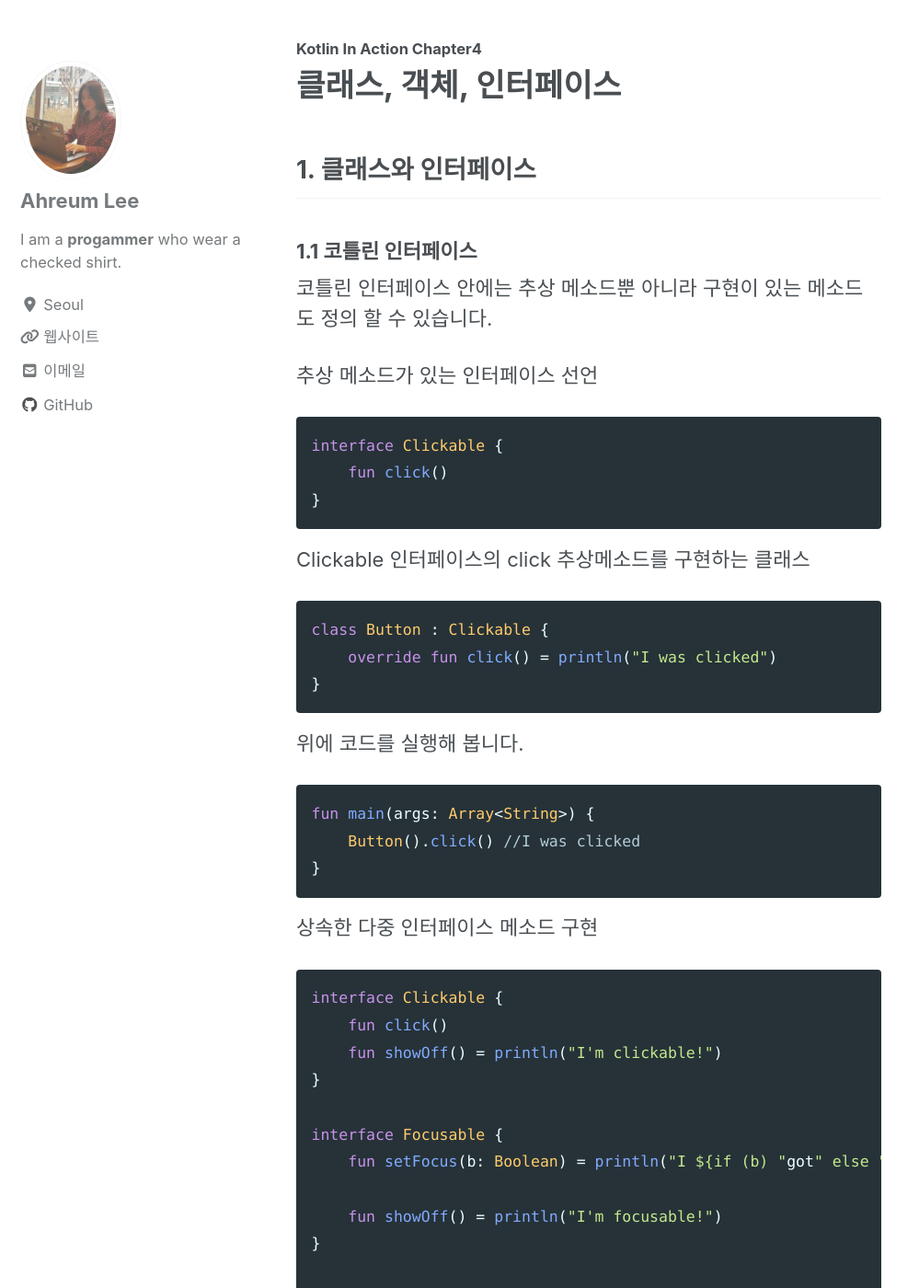
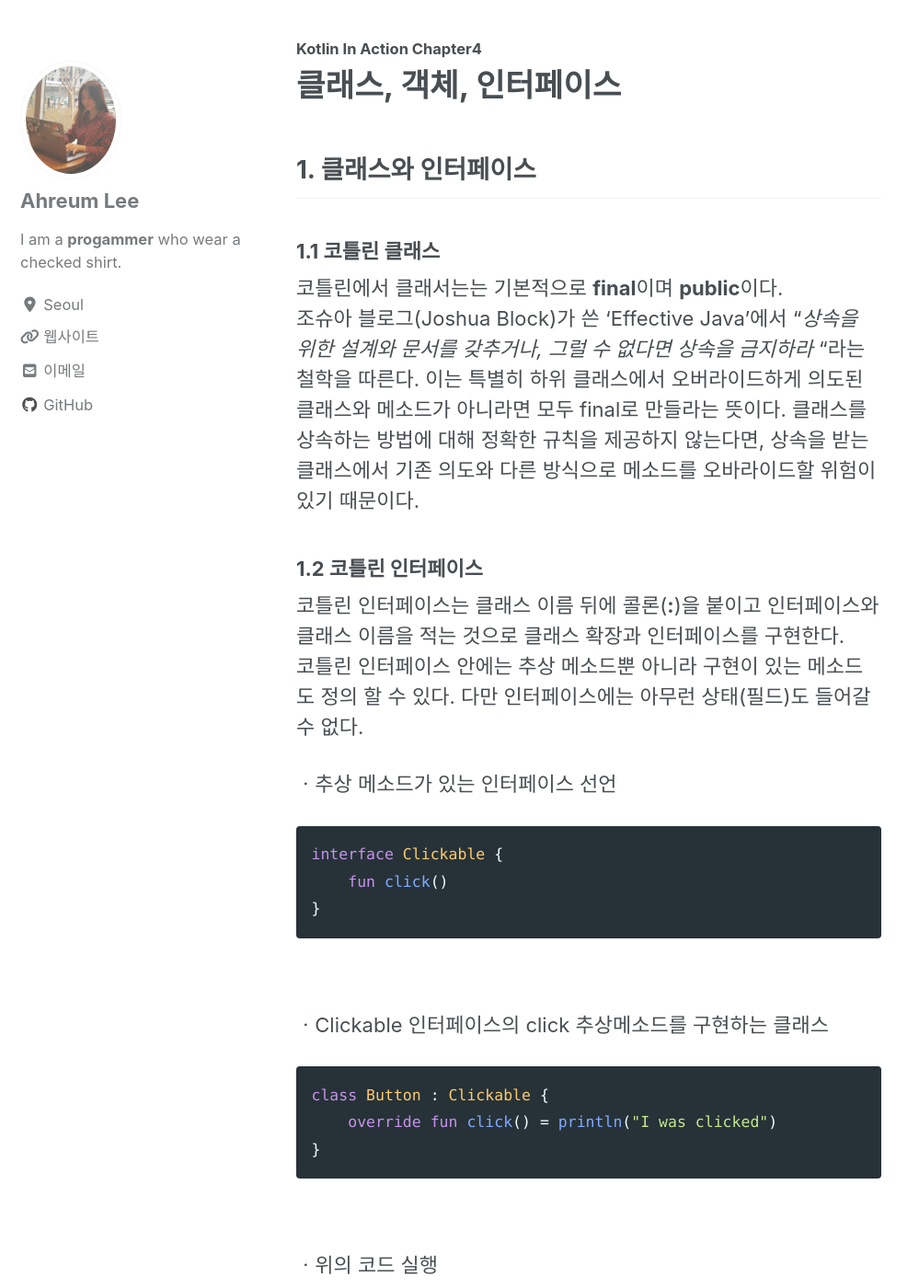
Before and after one commit to boniato/boniato.github.io, a Jekyll site: the page built from _posts/2020-01-14-study-kotlin-in-action-chapter4.md, in a window 1280 px wide and 1400 px high, scrolled down 190 px. Shown: the whole window at 92% size, without its empty margins (0-999 px from the left). Built offline with Jekyll 4.4.1, drawn with Linux system fonts in a browser that asks for light colours; cached includes are drawn as plain includes; nearby versions of some CDN libraries; comment, search, counter and statistics services are not loaded; some of the changed text lies outside the part shown.

Commit message:
Update 2020-01-14-study-kotlin-in-action-chapter4.md

````diff
--- a/_posts/2020-01-14-study-kotlin-in-action-chapter4.md
+++ b/_posts/2020-01-14-study-kotlin-in-action-chapter4.md
@@ -4,33 +4,42 @@
 
 ## 1. 클래스와 인터페이스
 
-### 1.1 코틀린 인터페이스
+### 1.1 코틀린 클래스
 
-코틀린 인터페이스 안에는 추상 메소드뿐 아니라 구현이 있는 메소드도 정의 할 수 있습니다.
+코틀린에서 클래서는는 기본적으로 **final**이며 **public**이다.<br>
+조슈아 블로그(Joshua Block)가 쓴 'Effective Java'에서 "*상속을 위한 설계와 문서를 갖추거나, 그럴 수 없다면 상속을 금지하라* "라는 철학을 따른다. 이는 특별히 하위 클래스에서 오버라이드하게 의도된 클래스와 메소드가 아니라면 모두 final로 만들라는 뜻이다. 클래스를 상속하는 방법에 대해 정확한 규칙을 제공하지 않는다면, 상속을 받는 클래스에서 기존 의도와 다른 방식으로 메소드를 오바라이드할 위험이 있기 때문이다.<br>
 
+### 1.2 코틀린 인터페이스
+코틀린 인터페이스는 클래스 이름 뒤에 콜론(**:**)을 붙이고 인터페이스와 클래스 이름을 적는 것으로 클래스 확장과 인터페이스를 구현한다.<br>
+코틀린 인터페이스 안에는 추상 메소드뿐 아니라 구현이 있는 메소드도 정의 할 수 있다. 다만 인터페이스에는 아무런 상태(필드)도 들어갈 수 없다.
+<br>
 
-추상 메소드가 있는 인터페이스 선언
+ㆍ추상 메소드가 있는 인터페이스 선언
+
 ```kotlin
 interface Clickable {
     fun click()
 }
 ```
+<br>
 
-Clickable 인터페이스의 click 추상메소드를 구현하는 클래스
+ㆍClickable 인터페이스의 click 추상메소드를 구현하는 클래스
 ```kotlin
 class Button : Clickable {
     override fun click() = println("I was clicked")
 }
 ```
+<br>
 
-위에 코드를 실행해 봅니다.
+ㆍ위의 코드 실행
 ```kotlin
 fun main(args: Array<String>) {
     Button().click() //I was clicked
 }
 ```
+<br>
 
-상속한 다중 인터페이스 메소드 구현
+ㆍ상속한 다중 인터페이스 메소드 구현
 
 ```kotlin
 interface Clickable {
@@ -59,6 +68,7 @@ fun main(args: Array<String>) {
     button.showOff() // I'm clickable!  I'm focusable!
 }
 ```
+<br>
 
 ## 2. 생성자와 프로퍼티
 
````
